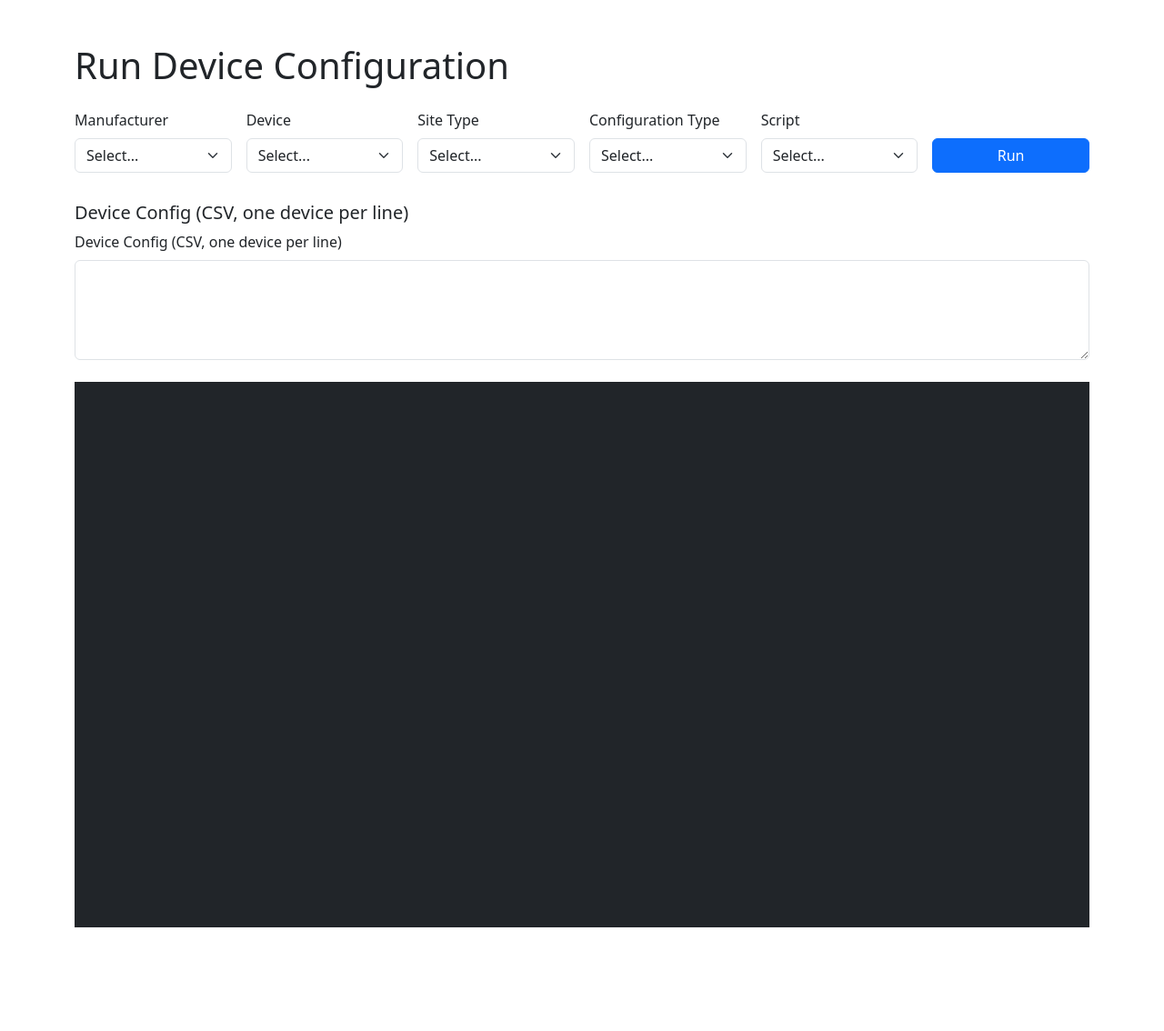
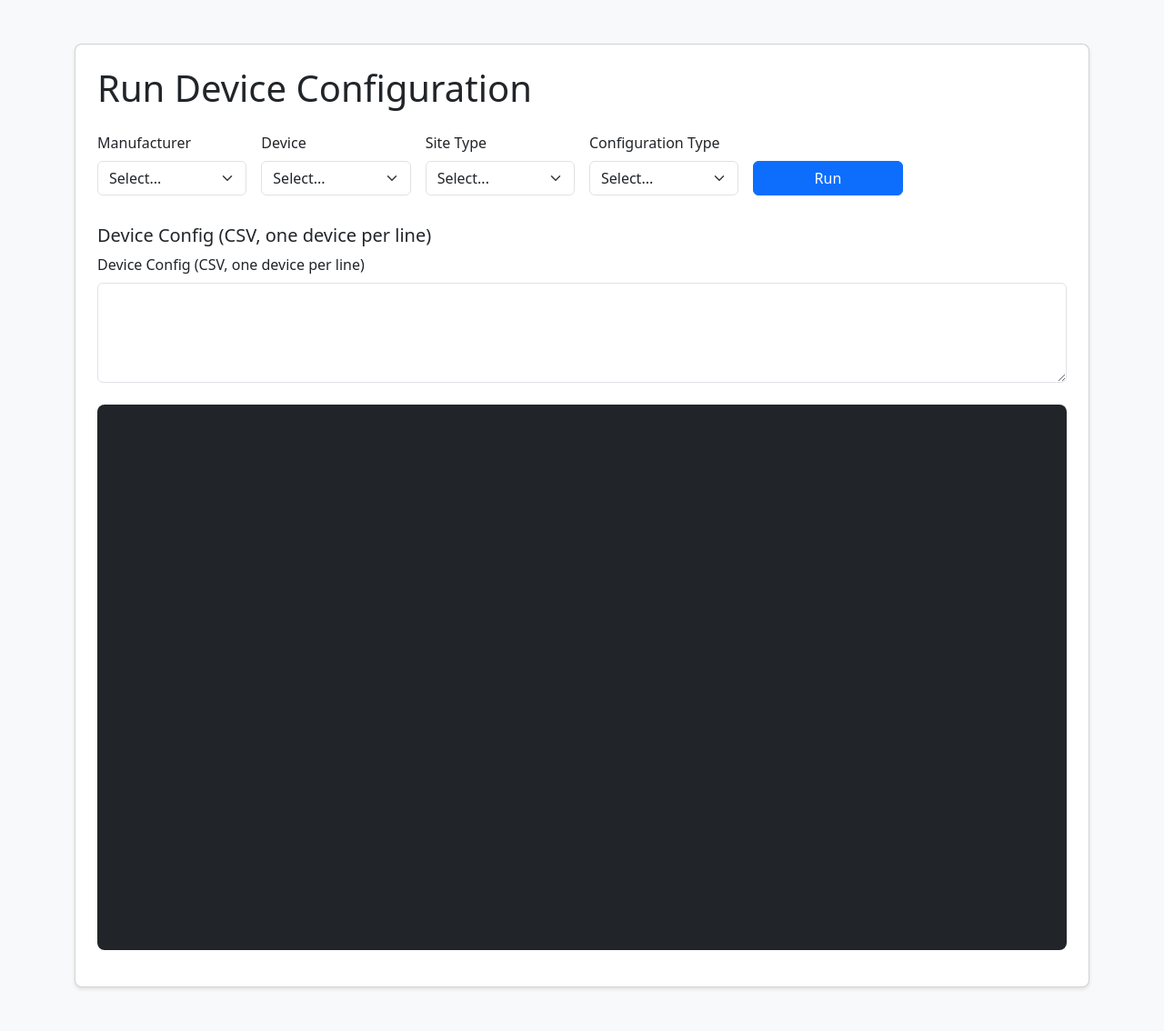
Before and after one commit to scott12123/provisioning, a Flask app: page / in a window 1280 px wide. Shown: the whole page at 91% size. Before the commit the page ends 1020 px from the top, so only its background shows below. Run offline with Flask 3, Linux system fonts and the light colour scheme; some libraries are stand-ins or nearby versions.

Commit message:
Remove script dropdown and improve UI

```diff
--- a/templates/index.html
+++ b/templates/index.html
@@ -5,11 +5,29 @@
     <link href="https://cdn.jsdelivr.net/npm/bootstrap@5.3.0/dist/css/bootstrap.min.css" rel="stylesheet">
     <script src="https://cdn.socket.io/4.5.4/socket.io.min.js"></script>
     <script src="https://cdn.jsdelivr.net/npm/bootstrap@5.3.0/dist/js/bootstrap.bundle.min.js"></script>
+    <style>
+        body {
+            background-color: #f8f9fa;
+        }
+        .card {
+            border-radius: .5rem;
+            box-shadow: 0 2px 4px rgba(0,0,0,0.1);
+        }
+        #output {
+            height: 600px;
+            overflow-y: auto;
+            font-family: monospace;
+            background: #212529;
+            color: #f8f9fa;
+            border-radius: .5rem;
+        }
+    </style>
 </head>
 <body>
 <div class="container py-5">
-    <h1 class="mb-4">Run Device Configuration</h1>
-    <div class="row g-3 align-items-end">
+    <div class="card p-4">
+        <h1 class="mb-4">Run Device Configuration</h1>
+        <div class="row g-3 align-items-end">
         <div class="col-md-2">
             <label for="manufacturer" class="form-label">Manufacturer</label>
             <select id="manufacturer" class="form-select">
@@ -32,10 +50,6 @@
             <select id="config_type" class="form-select"></select>
         </div>
         <div class="col-md-2">
-            <label for="script" class="form-label">Script</label>
-            <select id="script" class="form-select"></select>
-        </div>
-        <div class="col-md-2">
             <button id="run" class="btn btn-primary w-100">Run</button>
         </div>
     </div>
@@ -49,6 +63,7 @@
     </div>
 
     <pre id="output" class="bg-dark text-white mt-4 p-3" style="height: 600px; overflow-y: auto;"></pre>
+    </div>
 </div>
 
     <script>
@@ -57,9 +72,9 @@
     const deviceSelect = document.getElementById('device');
     const siteTypeSelect = document.getElementById('site_type');
     const configTypeSelect = document.getElementById('config_type');
-    const scriptSelect = document.getElementById('script');
     const csvInput = document.getElementById('csv_input');
     const outputEl = document.getElementById('output');
+    let selectedScript = '';
 
     function resetSelect(sel) {
         sel.innerHTML = '';
@@ -72,14 +87,13 @@
     resetSelect(deviceSelect);
     resetSelect(siteTypeSelect);
     resetSelect(configTypeSelect);
-    resetSelect(scriptSelect);
 
     manufSelect.addEventListener('change', () => {
         const m = manufSelect.value;
         resetSelect(deviceSelect);
         resetSelect(siteTypeSelect);
         resetSelect(configTypeSelect);
-        resetSelect(scriptSelect);
+        selectedScript = '';
         if (devices[m]) {
             Object.keys(devices[m]).forEach(d => {
                 const opt = document.createElement('option');
@@ -96,7 +110,7 @@
 
         resetSelect(siteTypeSelect);
         resetSelect(configTypeSelect);
-        resetSelect(scriptSelect);
+        selectedScript = '';
 
         const csvLabel = document.getElementById('csv_label');
         const csvInput = document.getElementById('csv_input');
@@ -130,7 +144,7 @@
         const d = deviceSelect.value;
         const st = siteTypeSelect.value;
         resetSelect(configTypeSelect);
-        resetSelect(scriptSelect);
+        selectedScript = '';
         if (devices[m] && devices[m][d] && devices[m][d][st]) {
             Object.keys(devices[m][d][st]).forEach(ct => {
                 const opt = document.createElement('option');
@@ -146,14 +160,9 @@
         const d = deviceSelect.value;
         const st = siteTypeSelect.value;
         const ct = configTypeSelect.value;
-        resetSelect(scriptSelect);
+        selectedScript = '';
         if (devices[m] && devices[m][d] && devices[m][d][st] && devices[m][d][st][ct]) {
-            devices[m][d][st][ct].forEach(s => {
-                const opt = document.createElement('option');
-                opt.value = s;
-                opt.textContent = s;
-                scriptSelect.appendChild(opt);
-            });
+            selectedScript = devices[m][d][st][ct][0] || '';
         }
     });
 
@@ -163,7 +172,6 @@
         const d = deviceSelect.value;
         const st = siteTypeSelect.value;
         const ct = configTypeSelect.value;
-        const s = scriptSelect.value;
         const csvLines = csvInput.value.split('\n')
             .map(l => l.trim())
             .filter(l => l)
@@ -176,7 +184,7 @@
             device: d,
             site_type: st,
             config_type: ct,
-            script: s,
+            script: selectedScript,
             csv: csvLines
         });
     });
```
